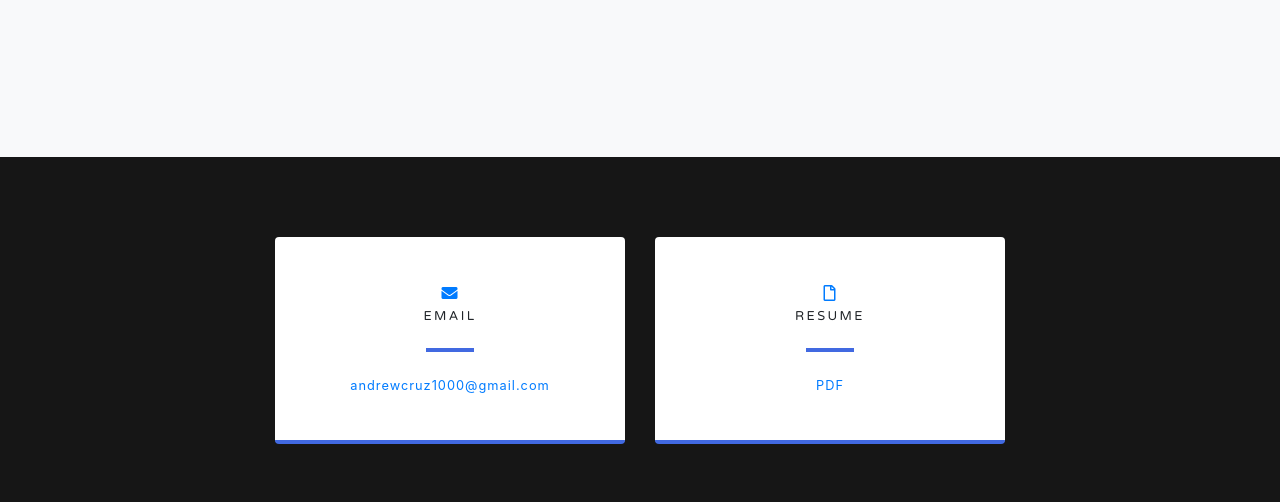
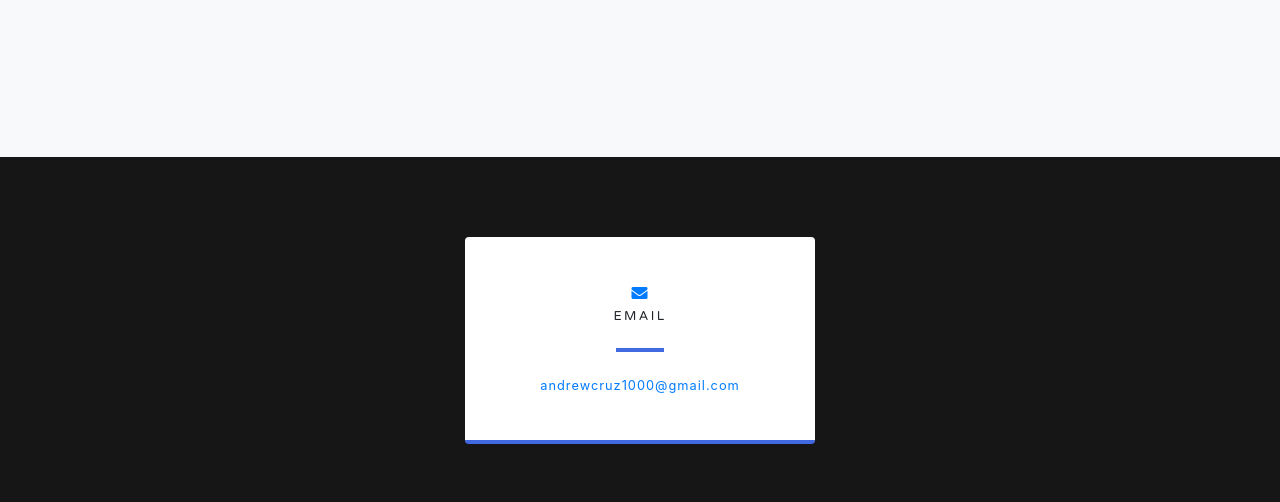
Before and after one commit to andrew-cruz/Website, a website with bundled scripts: page index.html in a window 1280 px wide. Shown: the part 1849-2351 px from the top of the page. Built offline with nearby package versions, Linux system fonts and the light colour scheme.

Commit message:
Removed Resume

```diff
--- a/index.html
+++ b/index.html
@@ -215,7 +215,7 @@
             </div>
           </div>
 
-          <div class="col-md-4 mb-2 mb-md-0">
+          <!-- <div class="col-md-4 mb-2 mb-md-0">
             <div class="card py-4 h-100">
               <div class="card-body text-center">
                 <i class="far fa-file text-primary mb-2"></i>
@@ -226,7 +226,8 @@
                 </div>
               </div>
             </div>
-          </div>
+          </div> -->
+
         </div>
 
         <div class="social d-flex justify-content-center">
```
